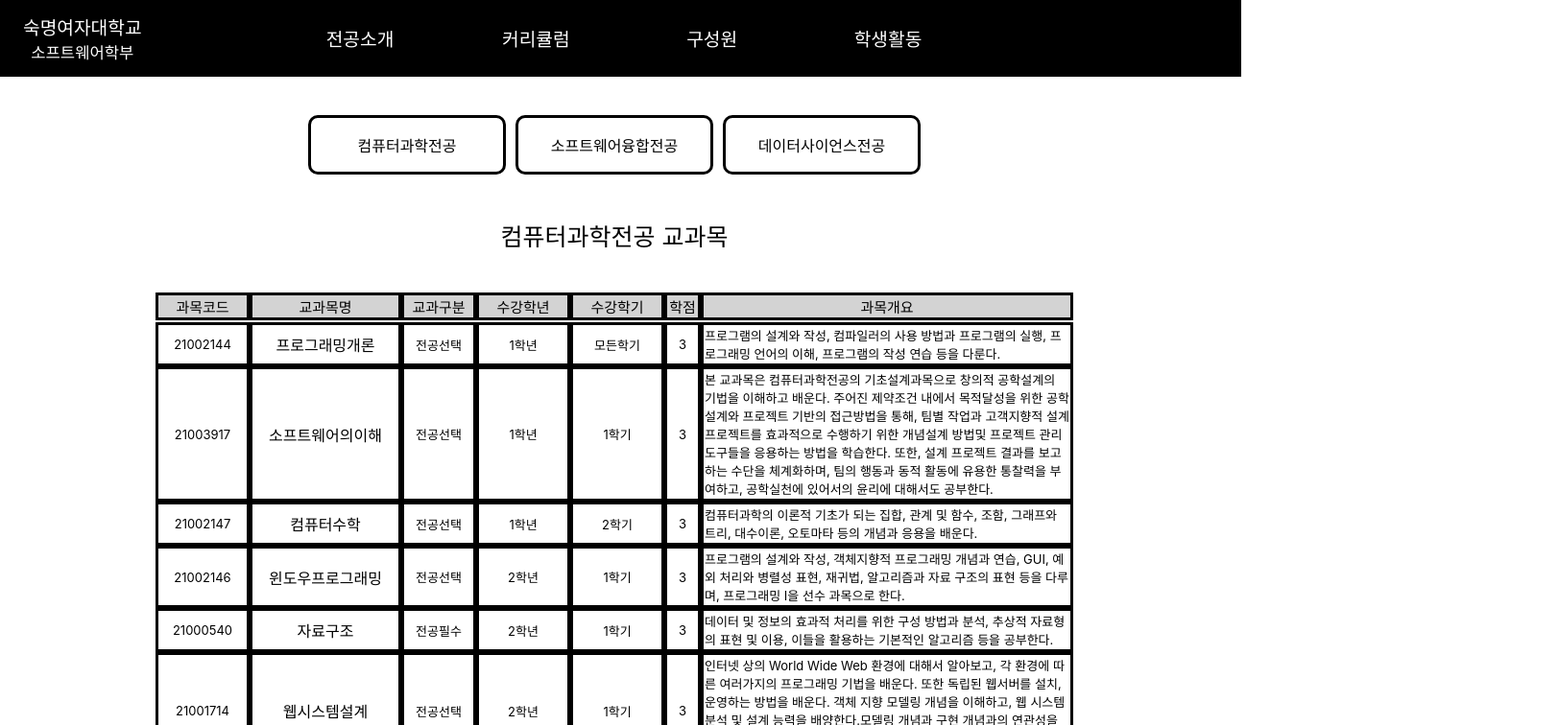
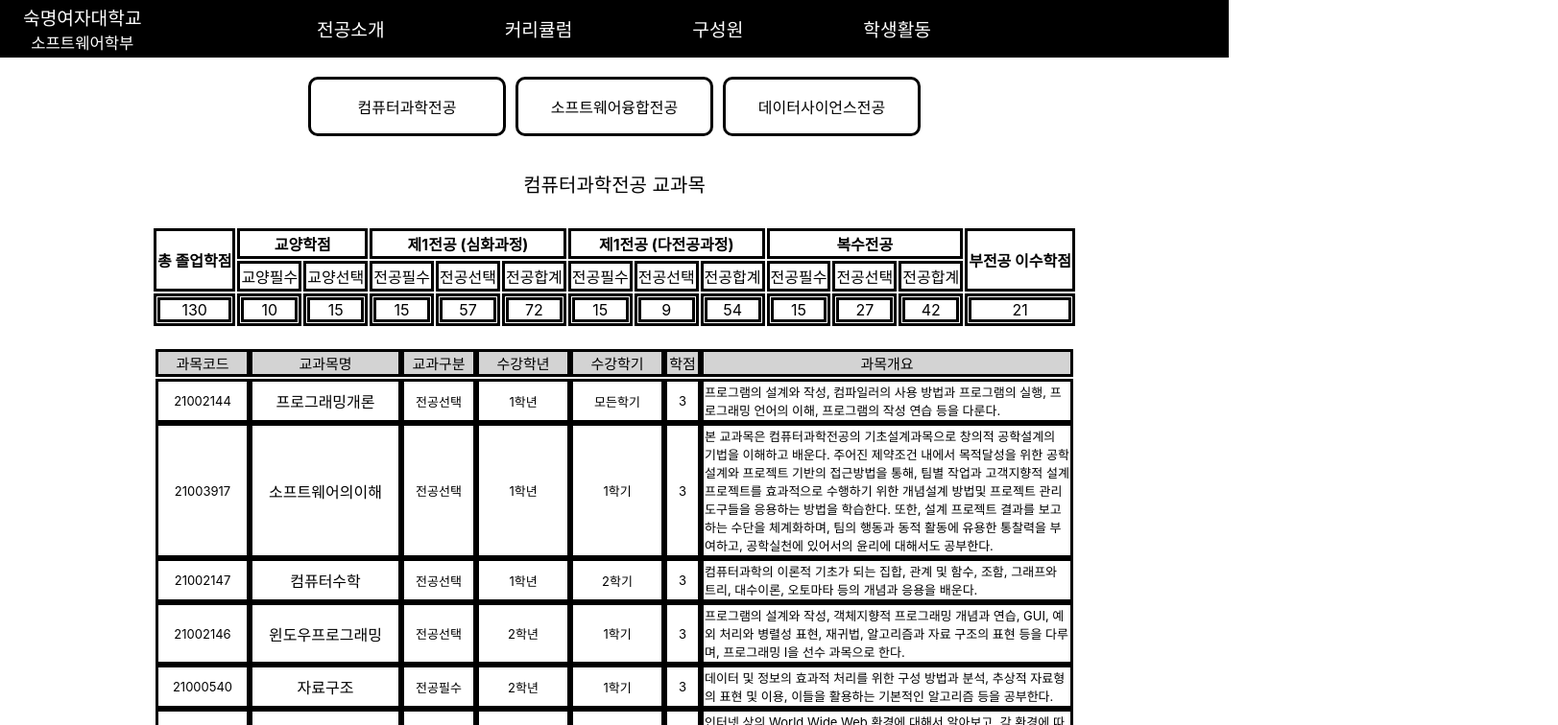
Before and after one commit to APPS-sookmyung/2023-SMSW-Web-Project-client, a React (Create React App) app: page /Curriculum/Course in a window 1280 px wide. Shown: the top 756 px of the page at 96% size, 1623 px wide, since content can reach past the window. Built offline with nearby package versions, Linux system fonts and the light colour scheme.

Commit message:
전공별 졸업요건 구현, 헤더 수정
헤더 onClick -> onMouseOver

```diff
--- a/package.json
+++ b/package.json
@@ -12,6 +12,7 @@
     "react-dom": "^18.2.0",
     "react-router-dom": "^6.14.2",
     "react-scripts": "5.0.1",
+    "react-table": "^7.8.0",
     "sort-by": "^1.2.0",
     "web-vitals": "^2.1.0"
   },
--- a/src/App.css
+++ b/src/App.css
@@ -40,10 +40,10 @@
 /* custom */
 .Navi {
   width: 100%;
-  height: 10vh;
+  /* height: 10vh; */
   color: white;
   display: flex;
-  padding-right: 1vw;
+  /* padding-right: 1vw; */
   align-items: center;
   justify-content: center;
   text-decoration: none;
@@ -53,20 +53,24 @@
 }
 
 .menuBar {
+  width: 80vh;
+  margin-right: 20px;
+
   display: flex;
   align-items: center;
-  width: 80vh;
-  margin-right: 20px;
   justify-content: space-between;
 }
 
 .menu {
   display: flex;
+  flex-direction: column;
   justify-content: center;
-  width: 90px;
+  align-items: center;
+  /* width: 10000px; */
   font-size: 1.5vw;
   text-decoration: none;
   color: white;
+  /* background-color: aquamarine; */
 }
 
 .menuDropdownContainer {
@@ -75,15 +79,24 @@
   display: flex;
   padding-right: 1vw;
   align-items: flex-start;
-  justify-content: space-between;
+  justify-content: center;
   text-decoration: none;
   position: absolute;
   z-index: 2;
+  /* background-color: yellow; */
 }
 
 .menuDropdown {
-  position: absolute;
-  /* background-color: yellow; */
+  /* position: absolute; */
+  width: 100%;
+  /* background-color: darkviolet; */
+  /* width: 80vh; */
+  /* height: 100px; */
+  /* background-color: red; */
+
+  display: flex;
+  align-items: center;
+  justify-content: space-between;
 }
 
 .titleBtn {
@@ -105,3 +118,26 @@
   font-size: 1.3vw;
   color: white;
 }
+
+.menuBar {
+  /* width: 80vh;
+  height: 100px;
+  background-color: red;
+  text-align: center;
+  line-height: 100px;
+  transition-property: width, height;
+  transition-duration: 1s, 1s;
+
+  display: flex;
+  align-items: center;
+  justify-content: space-between; */
+}
+
+.grow {
+  width: 200px;
+  height: 120px;
+
+  display: flex;
+  align-items: center;
+  justify-content: space-between;
+}
--- a/src/App.js
+++ b/src/App.js
@@ -22,6 +22,16 @@ import StudentCouncil from "./pages/StudentActivity/StudentCouncil/StudentCounci
 function App() {
   const [isDropped, setIsDropped] = useState(false);
 
+  const [isHovering, setIsHovering] = useState(false);
+
+  const handleMouseOver = () => {
+    setIsHovering(true);
+  };
+
+  const handleMouseOut = () => {
+    setIsHovering(false);
+  };
+
   return (
     <Fragment>
       <Fragment>
@@ -34,23 +44,30 @@ function App() {
             <ul>
               <div
                 className="menuBar"
-                onClick={() => {
-                  setIsDropped(!isDropped);
-                }}
+                // onClick={() => {
+                //   setIsDropped(!isDropped);
+                // }}
+                onMouseOver={handleMouseOver}
               >
                 <div className="menu">전공소개</div>
                 <div className="menu">커리큘럼</div>
                 <div className="menu">구성원</div>
                 <div className="menu">학생활동</div>
               </div>
-              <div className="menuDropdownContainer">
-                <div className="menuDropdown">{isDropped && <Dropdown />}</div>
-              </div>
             </ul>
           </div>
         </header>
       </Fragment>
-
+      <div className="menuDropdownContainer">
+        <div
+          onMouseOut={handleMouseOut}
+          onMouseOver={handleMouseOver}
+          className="menuDropdown"
+        >
+          {isHovering && <Dropdown />}
+        </div>
+        {/* <div className="menuDropdown">{<Dropdown />}</div> */}
+      </div>
       <Routes>
         <Route path="" element={<Home />} />
         <Route path="/Curriculum">
--- a/src/components/Dropdown/Dropdown.js
+++ b/src/components/Dropdown/Dropdown.js
@@ -4,7 +4,6 @@ import { Link } from "react-router-dom";
 
 const Dropdown = () => {
   return (
-    <div className="DropdownBar">
     <div className="Dropdown">
       <div className="DropdownContainer">
         <Link className="DropdownMenu" to={"/MajorInfo/Intro"}>
@@ -48,7 +47,6 @@ const Dropdown = () => {
         </Link>
       </div>
     </div>
-    </div>
   );
 };
 
--- a/src/pages/Curriculum/Course/Course.css
+++ b/src/pages/Curriculum/Course/Course.css
@@ -143,13 +143,16 @@ td.classDetail {
   border-style: solid;
   width: 200px;
   margin: 5px;
-  margin-top: 40px;
+  margin-top: 20px;
   /* padding: 1px; */
   border-radius: 10px;
 }
 
 .selectedMajor {
-  margin: 40px;
+  margin: 10px;
   /* background-color: aqua; */
-  font-size: 25px;
+  display: flex;
+  align-items: center;
+  justify-content: center;
+  font-size: 20px;
 }
--- a/src/pages/Curriculum/Course/Course.js
+++ b/src/pages/Curriculum/Course/Course.js
@@ -1,6 +1,9 @@
 import React, { useState } from "react";
 import { CScourseList, SCcourseList, DScourseList } from "../Course/CourseList";
 import "./Course.css";
+import DSGraduationRequirements from "../GraduationRequirements/DSGraduationRequirements";
+import CSGraduationRequirements from "../GraduationRequirements/CSGraduationRequirements";
+import SCGraduationRequirements from "../GraduationRequirements/SCGraduationRequirements";
 
 const ViewcourseList = ({ course }) => {
   return (
@@ -64,17 +67,32 @@ const Course = () => {
 
       {isCSList ? (
         <div>
-          <p className="selectedMajor">컴퓨터과학전공 교과목</p>
+          <div className="selectedMajor">
+            <p>컴퓨터과학전공 교과목</p>
+          </div>
+          <div>
+            <CSGraduationRequirements />
+          </div>
         </div>
       ) : null}
       {isSCList ? (
         <div>
-          <p className="selectedMajor">소프트웨어융합전공 교과목</p>
+          <div className="selectedMajor">
+            <p>소프트웨어융합전공 교과목</p>
+          </div>
+          <div>
+            <SCGraduationRequirements />
+          </div>
         </div>
       ) : null}
       {isDSList ? (
         <div>
-          <p className="selectedMajor">데이터사이언스전공 교과목</p>
+          <div className="selectedMajor">
+            <p>데이터사이언스전공 교과목</p>
+          </div>
+          <div>
+            <DSGraduationRequirements />
+          </div>
         </div>
       ) : null}
 
--- /dev/null
+++ b/src/pages/Curriculum/GraduationRequirements/CSGraduationRequirements.js
@@ -0,0 +1,75 @@
+import React from "react";
+import "./GraduationRequirements.css";
+
+const CSGraduationRequirements = () => {
+  return (
+    <table className="table">
+      <tbody>
+        <tr className="table">
+          <th rowSpan={2}>총 졸업학점</th>
+          <th colSpan={2}>교양학점</th>
+          <th colSpan={3}>제1전공 (심화과정)</th>
+          <th colSpan={3}>제1전공 (다전공과정)</th>
+          <th colSpan={3}>복수전공</th>
+          <th rowSpan={2}>부전공 이수학점</th>
+        </tr>
+        <tr>
+          <td>교양필수</td>
+          <td>교양선택</td>
+          <td>전공필수</td>
+          <td>전공선택</td>
+          <td>전공합계</td>
+          <td>전공필수</td>
+          <td>전공선택</td>
+          <td>전공합계</td>
+          <td>전공필수</td>
+          <td>전공선택</td>
+          <td>전공합계</td>
+        </tr>
+        <tr>
+          <td>
+            <span>130</span>
+          </td>
+          <td>
+            <span>10</span>
+          </td>
+          <td>
+            <span>15</span>
+          </td>
+          <td>
+            <span>15</span>
+          </td>
+          <td>
+            <span>57</span>
+          </td>
+          <td>
+            <span>72</span>
+          </td>
+          <td>
+            <span>15</span>
+          </td>
+          <td>
+            <span>9</span>
+          </td>
+          <td>
+            <span>54</span>
+          </td>
+          <td>
+            <span>15</span>
+          </td>
+          <td>
+            <span>27</span>
+          </td>
+          <td>
+            <span>42</span>
+          </td>
+          <td>
+            <span>21</span>
+          </td>
+        </tr>
+      </tbody>
+    </table>
+  );
+};
+
+export default CSGraduationRequirements;
--- /dev/null
+++ b/src/pages/Curriculum/GraduationRequirements/DSGraduationRequirements.js
@@ -0,0 +1,75 @@
+import React from "react";
+import "./GraduationRequirements.css";
+
+const DSGraduationRequirements = () => {
+  return (
+    <table className="table">
+      <tbody>
+        <tr className="table">
+          <th rowSpan={2}>총 졸업학점</th>
+          <th colSpan={2}>교양학점</th>
+          <th colSpan={3}>제1전공 (심화과정)</th>
+          <th colSpan={3}>제1전공 (다전공과정)</th>
+          <th colSpan={3}>복수전공</th>
+          <th rowSpan={2}>부전공 이수학점</th>
+        </tr>
+        <tr>
+          <td>교양필수</td>
+          <td>교양선택</td>
+          <td>전공필수</td>
+          <td>전공선택</td>
+          <td>전공합계</td>
+          <td>전공필수</td>
+          <td>전공선택</td>
+          <td>전공합계</td>
+          <td>전공필수</td>
+          <td>전공선택</td>
+          <td>전공합계</td>
+        </tr>
+        <tr>
+          <td>
+            <span>130</span>
+          </td>
+          <td>
+            <span>10</span>
+          </td>
+          <td>
+            <span>15</span>
+          </td>
+          <td>
+            <span>15</span>
+          </td>
+          <td>
+            <span>57</span>
+          </td>
+          <td>
+            <span>72</span>
+          </td>
+          <td>
+            <span>15</span>
+          </td>
+          <td>
+            <span>9</span>
+          </td>
+          <td>
+            <span>54</span>
+          </td>
+          <td>
+            <span>15</span>
+          </td>
+          <td>
+            <span>27</span>
+          </td>
+          <td>
+            <span>42</span>
+          </td>
+          <td>
+            <span>21</span>
+          </td>
+        </tr>
+      </tbody>
+    </table>
+  );
+};
+
+export default DSGraduationRequirements;
--- /dev/null
+++ b/src/pages/Curriculum/GraduationRequirements/GraduationRequirements.css
@@ -0,0 +1,13 @@
+.table {
+  margin-bottom: 20px;
+}
+
+.table * {
+  border-style: solid;
+  border: 1;
+}
+
+td > span {
+  display: flex;
+  justify-content: center;
+}
--- /dev/null
+++ b/src/pages/Curriculum/GraduationRequirements/SCGraduationRequirements.js
@@ -0,0 +1,75 @@
+import React from "react";
+import "./GraduationRequirements.css";
+
+const SCGraduationRequirements = () => {
+  return (
+    <table className="table">
+      <tbody>
+        <tr className="table">
+          <th rowSpan={2}>총 졸업학점</th>
+          <th colSpan={2}>교양학점</th>
+          <th colSpan={3}>제1전공 (심화과정)</th>
+          <th colSpan={3}>제1전공 (다전공과정)</th>
+          <th colSpan={3}>복수전공</th>
+          <th rowSpan={2}>부전공 이수학점</th>
+        </tr>
+        <tr>
+          <td>교양필수</td>
+          <td>교양선택</td>
+          <td>전공필수</td>
+          <td>전공선택</td>
+          <td>전공합계</td>
+          <td>전공필수</td>
+          <td>전공선택</td>
+          <td>전공합계</td>
+          <td>전공필수</td>
+          <td>전공선택</td>
+          <td>전공합계</td>
+        </tr>
+        <tr>
+          <td>
+            <span>130</span>
+          </td>
+          <td>
+            <span>10</span>
+          </td>
+          <td>
+            <span>15</span>
+          </td>
+          <td>
+            <span>12</span>
+          </td>
+          <td>
+            <span>48</span>
+          </td>
+          <td>
+            <span>60</span>
+          </td>
+          <td>
+            <span>12</span>
+          </td>
+          <td>
+            <span>42</span>
+          </td>
+          <td>
+            <span>54</span>
+          </td>
+          <td>
+            <span>12</span>
+          </td>
+          <td>
+            <span>30</span>
+          </td>
+          <td>
+            <span>42</span>
+          </td>
+          <td>
+            <span>21</span>
+          </td>
+        </tr>
+      </tbody>
+    </table>
+  );
+};
+
+export default SCGraduationRequirements;
```
Also changed, not shown: src/components/Dropdown/Dropdown.css (+17 -10 lines), 2 other files (tests, documents, lock files or other folders). Lines whose indentation alone changed are shown as unchanged.
